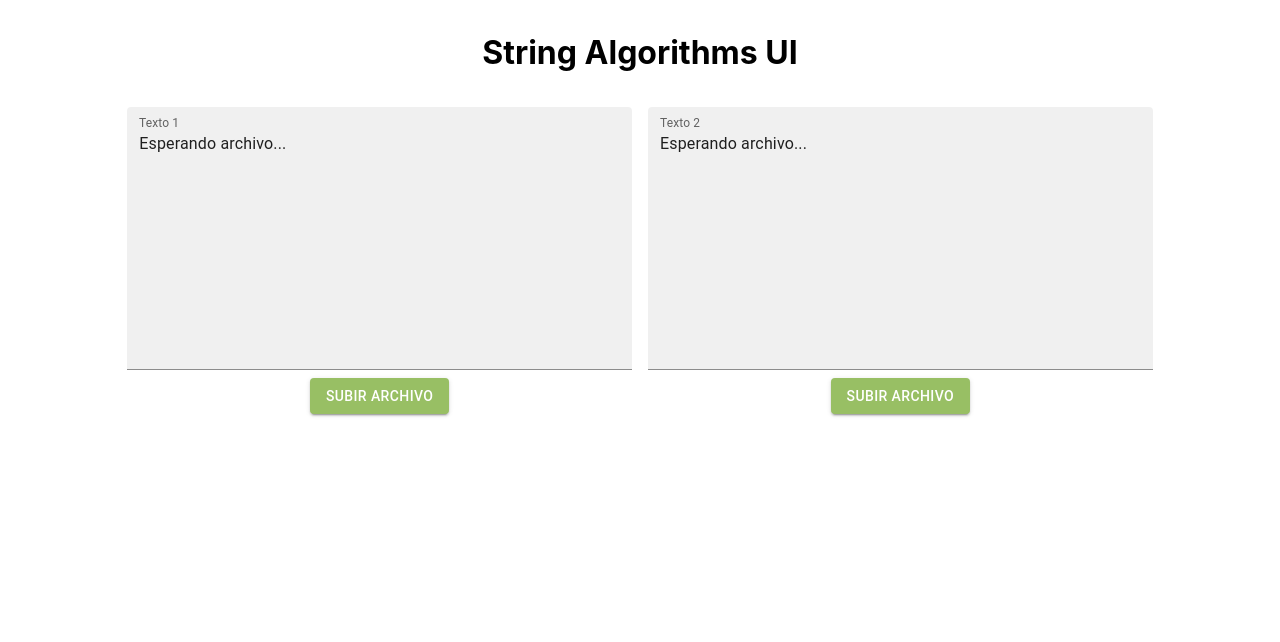
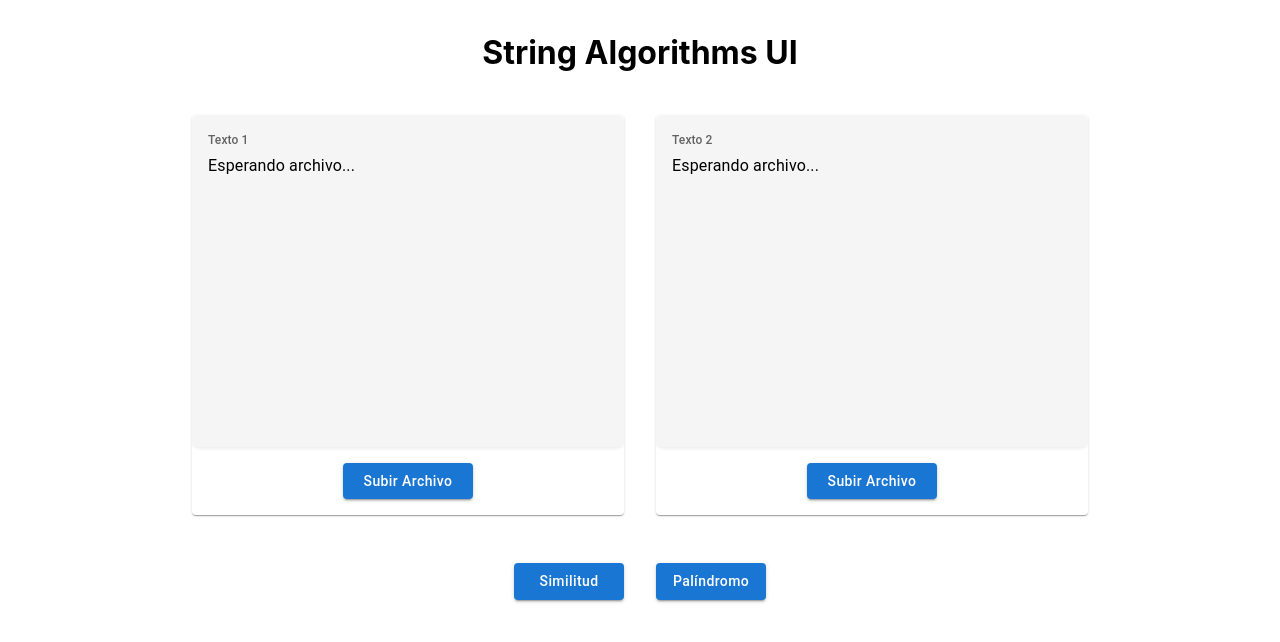
Before and after one commit to JimenaCarmona2/String-Algorithms-UI, a React (Vite) app in the folder string-algorithms-app/: page / in a window 1280 px wide. Shown: the top 642 px of the page. Built offline with nearby package versions, Linux system fonts and the light colour scheme.

Commit message:
LCS and manacher buttons added, card styling added

```diff
--- a/string-algorithms-app/src/App.tsx
+++ b/string-algorithms-app/src/App.tsx
@@ -1,28 +1,45 @@
 import React from 'react';
-import BasicButton from './components/BasicButton'
+import FileUploadButton from './components/FileUploadButton'
 import MultilineTextField from './components/MultilineTextField'
 import './index.css'
+import Card from '@mui/material/Card';
+import Stack from '@mui/material/Stack'
+import ActionButton from './components/ActionButton';
 
 function App() {
-  const [fileContent1, setFileContent1] = React.useState<string>('');
-  const [fileContent2, setFileContent2] = React.useState<string>('');
+  // contenido de los dos archivos de texto
+  const [fileContent1, setFileContent1] = React.useState<string>('Esperando archivo...');
+  const [fileContent2, setFileContent2] = React.useState<string>('Esperando archivo...');
 
+  // estados que guardan el string de html que se va a generar en las funciones de manacher y LCS
+  const [htmlManacher, setHtmlManacher] = React.useState<string>('');
+  const [htmlLCS, setHtmlLCS] = React.useState<string>('');
 
   return (
     <div className='column'>
         <h1>String Algorithms UI</h1>
 
         <div className='row'>
-          <div className='column'>
-            <MultilineTextField label={'Texto 1'} text={fileContent1}></MultilineTextField>
-            <BasicButton setFileContent={setFileContent1}></BasicButton>
-          </div>
+          <Card sx={{margin: '16px'}}>
+            <div className='column'>
+              <MultilineTextField label={'Texto 1'} text={fileContent1}></MultilineTextField>
+              <FileUploadButton setFileContent={setFileContent1}></FileUploadButton>
+            </div>
+          </Card>
 
-          <div className='column'>
-            <MultilineTextField label={'Texto 2'} text={fileContent2}></MultilineTextField>
-            <BasicButton setFileContent={setFileContent2}></BasicButton>
-          </div>
+          <Card sx={{margin: '16px'}}>
+            <div className='column'>
+              <MultilineTextField label={'Texto 2'} text={fileContent2}></MultilineTextField>
+              <FileUploadButton setFileContent={setFileContent2}></FileUploadButton>
+            </div>
+          </Card>
         </div>
+
+        <Stack  direction='row' sx = {{margin: '16px'}}>
+          <ActionButton algorithmText='Similitud' onClick={ () => console.log('1')}></ActionButton>
+          <ActionButton algorithmText='Palíndromo' onClick={ () => console.log('1')}></ActionButton>
+        </Stack>
+
     </div>
   )
 }
--- /dev/null
+++ b/string-algorithms-app/src/components/ActionButton.tsx
@@ -0,0 +1,23 @@
+import Stack from '@mui/material/Stack';
+import Button from '@mui/material/Button';
+
+interface ActionButtonProps {
+    algorithmText: string;
+    onClick: () => void;
+}
+
+export default function ActionButton({algorithmText, onClick} : ActionButtonProps) {
+
+  return (
+    <Stack spacing={2} direction='row' sx = {{margin: '16px'}}>
+      <Button
+        variant='contained'
+        component='label'
+        style={{textTransform: 'none', width: '110px'}}
+        onClick={onClick}
+      >
+        {algorithmText}
+      </Button>
+    </Stack>
+  );
+}
--- a/string-algorithms-app/src/components/BasicButton.tsx
+++ b/string-algorithms-app/src/components/FileUploadButton.tsx
@@ -2,11 +2,11 @@ import * as React from 'react';
 import Stack from '@mui/material/Stack';
 import Button from '@mui/material/Button';
 
-interface BasicButtonProps {
+interface FileUploadButtonProps {
   setFileContent: React.Dispatch<React.SetStateAction<string>>;
 }
 
-export default function BasicButton({setFileContent} : BasicButtonProps) {
+export default function FileUploadButton({setFileContent} : FileUploadButtonProps) {
 
   // función para tomar el archivo .txt y actualizar el estado con el setFileContent de las props de este componente
   const handleFileUpload = (event: React.ChangeEvent<HTMLInputElement>) => {
@@ -24,11 +24,11 @@ export default function BasicButton({setFileContent} : BasicButtonProps) {
   };
 
   return (
-    <Stack spacing={2} direction='row'>
+    <Stack spacing={2} direction='row' sx = {{margin: '16px'}}>
       <Button
         variant='contained'
         component='label'
-        sx={{ backgroundColor: '#98BF64' }}
+        style={{textTransform: 'none', width: '130px'}}
       >
         Subir Archivo
         <input
--- a/string-algorithms-app/src/components/MultilineTextField.tsx
+++ b/string-algorithms-app/src/components/MultilineTextField.tsx
@@ -1,8 +1,6 @@
-import * as React from 'react';
 import Box from '@mui/material/Box';
-import TextField from '@mui/material/TextField';
+import Typography from '@mui/material/Typography';
 
-// Componente original: https://mui.com/material-ui/react-text-field/#system-MultilineTextFields.tsx
 interface MultilineTextFieldProps {
   label: string;
   text: string;
@@ -12,25 +10,36 @@ export default function MultilineTextField({ label, text }: MultilineTextFieldPr
   return (
     <Box
       component='form'
-      sx={{ '& .MuiTextField-root': { m: 1, width: '50ch' }, 'color': 'black'}}
-      noValidate
-      autoComplete='off'
-    >
-      <div>
-        <TextField
-          id='filled-multiline-static'
-          label= {label}
-          multiline
-          rows={10}
-          value={text ? text : 'Esperando archivo...'}
-          variant='filled'
-          slotProps={{
-            input: {
-              readOnly: true
-            },
-          }}
-        />
-      </div>
+      sx={{
+        '& .MuiTextField-root': { width: '50ch' },
+        color: 'black',
+        padding: 0
+      }}
+      noValidate>
+      <Box
+        sx={{
+          width: 400,
+          height: 300,
+          overflowY: 'auto',
+          padding: 2,
+          backgroundColor: '#f5f5f5',
+          borderRadius: 2,
+          boxShadow: '0px 1px 4px rgba(0, 0, 0, 0.1)',
+        }}>
+
+        <Typography
+          variant="subtitle2"
+          color="textSecondary"
+          gutterBottom
+          sx={{ fontSize: 12 }}
+        >
+          {label}
+        </Typography>
+
+        <Typography>
+          {text}
+        </Typography>
+        </Box>
     </Box>
   );
 }
--- a/string-algorithms-app/src/index.css
+++ b/string-algorithms-app/src/index.css
@@ -3,6 +3,8 @@
   line-height: 1.5;
   font-weight: 400;
 
+  padding: 0;
+  margin: 0;
 
   font-synthesis: none;
   text-rendering: optimizeLegibility;
```
